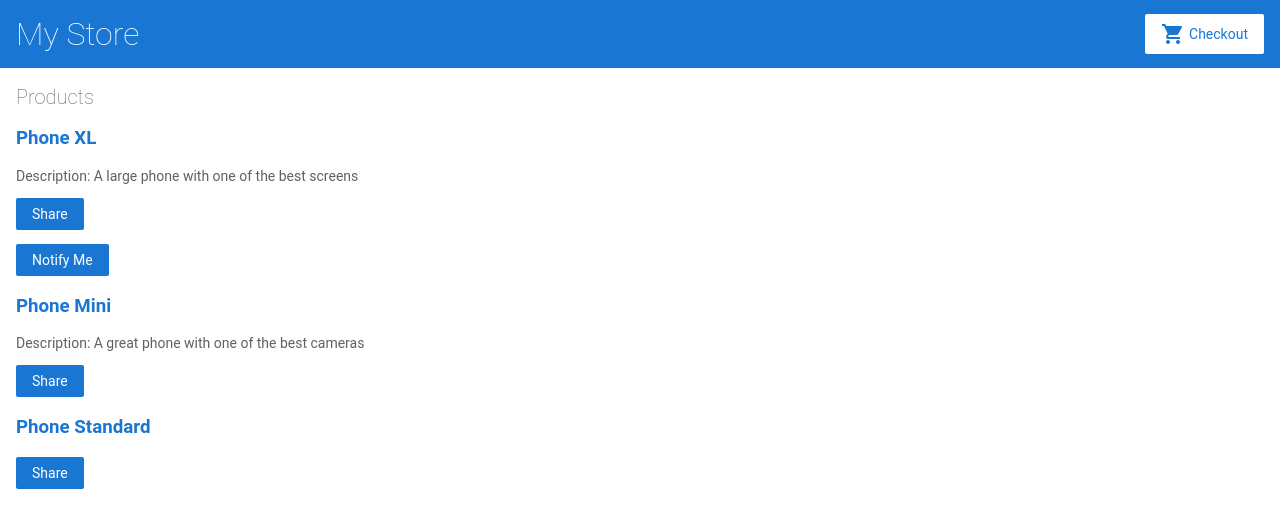
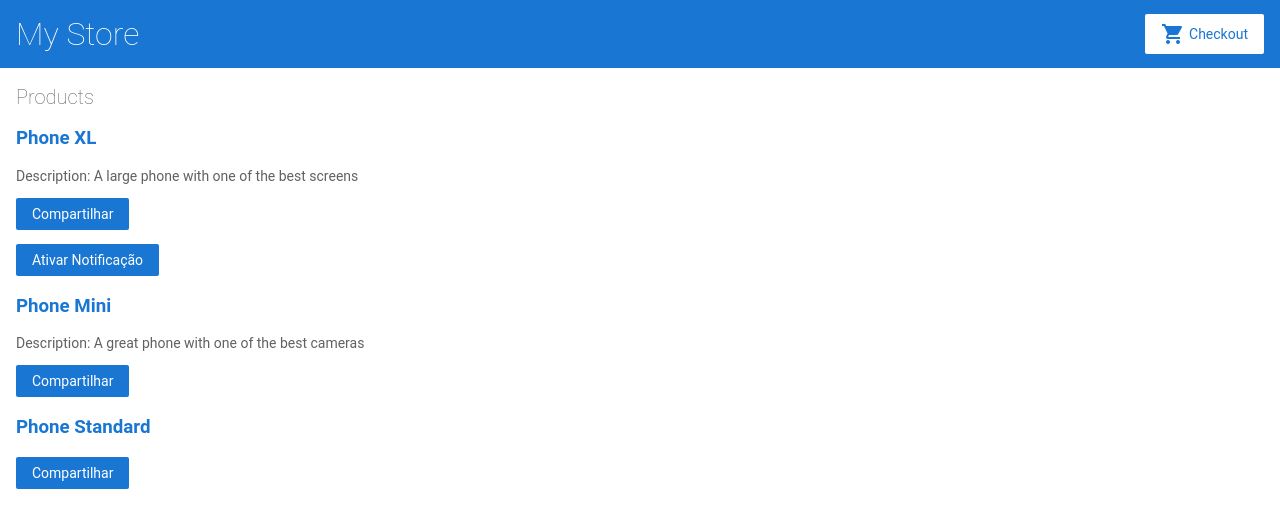
Before and after one commit to gustavocoiimbra/ambientacao-angular, an Angular app: page / in a window 1280 px wide. Shown: the top 528 px of the page. Built offline with nearby package versions, Linux system fonts and the light colour scheme.

Commit message:
ativação do botão 'Notify Me' e renomeação para 'Ativar Notificação'

```diff
--- a/src/app/product-alerts/product-alerts.component.html
+++ b/src/app/product-alerts/product-alerts.component.html
@@ -1,3 +1,3 @@
 <p *ngIf="product && product.price > 700">
-  <button type="button">Notify Me</button>
+  <button type="button" (click)="notify.emit()">Ativar Notificação</button>
 </p>
--- a/src/app/product-alerts/product-alerts.component.ts
+++ b/src/app/product-alerts/product-alerts.component.ts
@@ -1,4 +1,4 @@
-import { Component, Input } from '@angular/core';
+import { Component, Input, Output, EventEmitter } from '@angular/core';
 import { Product } from '../products';
 
 @Component({
@@ -7,5 +7,6 @@ import { Product } from '../products';
   styleUrls: ['./product-alerts.component.css'],
 })
 export class ProductAlertsComponent {
-  @Input() product!: Product;
+  @Input() product: Product | undefined;
+  @Output() notify = new EventEmitter();
 }
--- a/src/app/product-list/product-list.component.html
+++ b/src/app/product-list/product-list.component.html
@@ -9,9 +9,10 @@
 
   <p *ngIf="product.description">Description: {{ product.description }}</p>
 
-  <button type="button" (click)="share()">Share</button>
+  <button type="button" (click)="share()">Compartilhar</button>
 
-  <app-product-alerts [product]="product"> </app-product-alerts>
+  <app-product-alerts [product]="product" (notify)="onNotify()">
+  </app-product-alerts>
 </div>
 
 <!--
--- a/src/app/product-list/product-list.component.ts
+++ b/src/app/product-list/product-list.component.ts
@@ -5,16 +5,19 @@ import { products } from '../products';
 @Component({
   selector: 'app-product-list',
   templateUrl: './product-list.component.html',
-  styleUrls: ['./product-list.component.css']
+  styleUrls: ['./product-list.component.css'],
 })
 export class ProductListComponent {
   products = products;
 
   share() {
-    window.alert('The product has been shared!');
+    window.alert('O produto foi compartilhado!');
+  }
+
+  onNotify() {
+    window.alert('Você será notificado quando o produto entrar em promoção!');
   }
 }
-
 
 /*
 Copyright Google LLC. All Rights Reserved.
```
